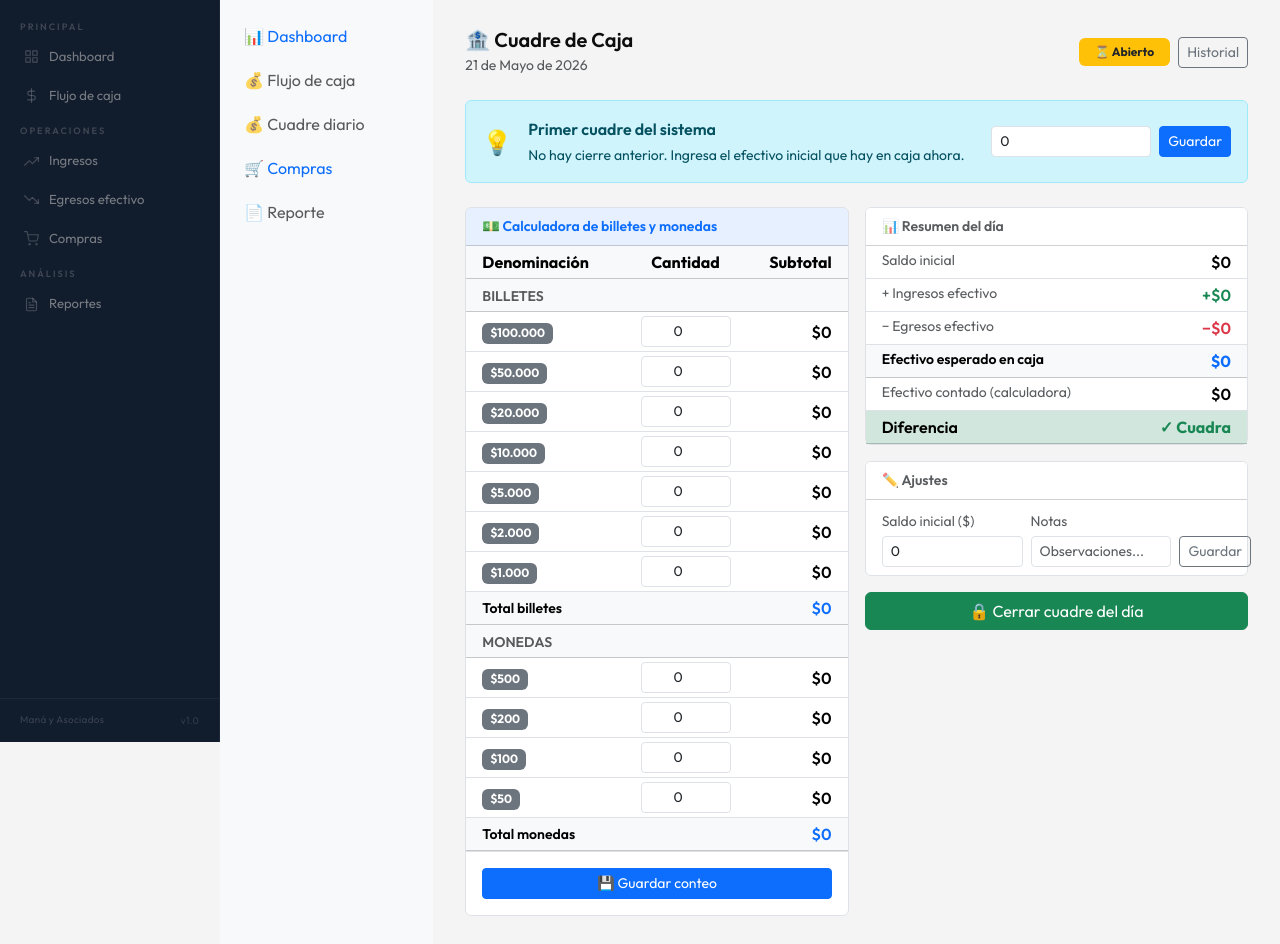
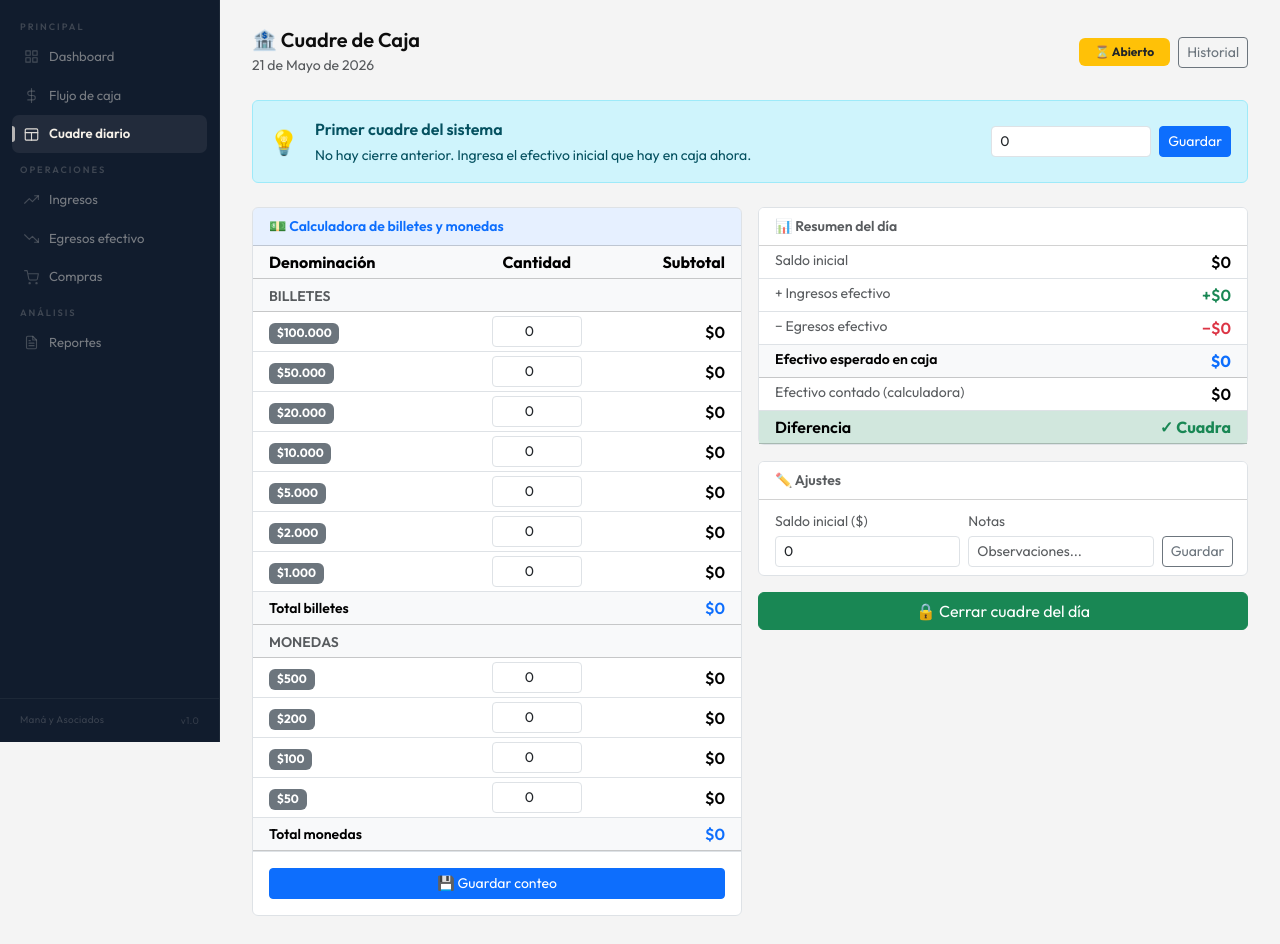
Before and after one commit to KellSoft/project-supermarket, a Django app: page /cash-closing/cuadre/ in a window 1280 px wide. Shown: the part 58-1002 px from the top of the page. Run offline with Django 5.2, Linux system fonts and the light colour scheme; data comes from the database, SQL or seed files in the repository; data that the repository does not hold is empty; some libraries are stand-ins or nearby versions.

Commit message:
feat: Add daily cash closing link to sidebar navigation

```diff
--- a/templates/partials/_sidebar.html
+++ b/templates/partials/_sidebar.html
@@ -20,6 +20,15 @@
           <path d="M17 5H9.5a3.5 3.5 0 0 0 0 7h5a3.5 3.5 0 0 1 0 7H6"/>
         </svg>
         <span>Flujo de caja</span>
+      </a>
+      <a href="{% url 'cash_closing:cash-closing' %}"
+        class="mana-nav-item {% if request.resolver_match.url_name == 'cash-closing' or request.resolver_match.url_name == 'cash-closing-history' %}active{% endif %}">
+        <svg class="mana-nav-icon" viewBox="0 0 24 24" fill="none" stroke="currentColor" stroke-width="1.8" stroke-linecap="round" stroke-linejoin="round">
+          <rect x="2" y="3" width="20" height="18" rx="2"/>
+          <line x1="2" y1="9" x2="22" y2="9"/>
+          <line x1="12" y1="9" x2="12" y2="21"/>
+        </svg>
+        <span>Cuadre diario</span>
       </a>
 
     </nav>
@@ -200,63 +209,3 @@
   .mana-sidebar::-webkit-scrollbar-track { background: transparent; }
   .mana-sidebar::-webkit-scrollbar-thumb { background: rgba(245,240,232,0.08); border-radius: 4px; }
 </style>
-<nav class="col-md-2 d-md-block bg-light sidebar py-3">
-  <ul class="nav flex-column gap-1 px-2">
-    <li class="nav-item">
-      <a class="nav-link d-flex align-items-center gap-2 rounded" href="/"> 📊 Dashboard </a>
-    </li>
-    <li class="nav-item">
-      <a
-        class="nav-link d-flex align-items-center gap-2 rounded {% if request.resolver_match.url_name == 'cash-flow' %}active fw-semibold{% else %}text-muted{% endif %}"
-        href="{% url 'cash_closing:cash-flow' %}"
-      >
-        💰 Flujo de caja
-      </a>
-    </li>
-
-    <li class="nav-item">
-      <a
-        class="nav-link d-flex align-items-center gap-2 rounded text-muted"
-        href="{% url 'cash_closing:cash-closing' %}"
-      >
-        💰 Cuadre diario
-      </a>
-    </li>
-    {% comment %}
-    <li class="nav-item">
-      <a
-        class="nav-link d-flex align-items-center gap-2 rounded {% if request.resolver_match.app_name == 'cash_closing' %}active fw-semibold{% else %}text-muted{% endif %}"
-        href="{% url 'cash_closing:income_list' %}"
-      >
-        💰 Ingresos
-      </a>
-    </li>
-    <li class="nav-item">
-      <a
-        class="nav-link d-flex align-items-center gap-2 rounded {% if request.resolver_match.url_name == 'expense_list' %}active fw-semibold{% else %}text-muted{% endif %}"
-        href="{% url 'cash_closing:expense_list' %}"
-      >
-        💸 Egresos efectivo
-      </a>
-    </li>
-    {% endcomment %}
-
-    <li class="nav-item">
-      <a
-        class="nav-link d-flex align-items-center gap-2 rounded"
-        href="{% url 'purchases:purchase_list' %}"
-      >
-        🛒 Compras
-      </a>
-    </li>
-
-    <li class="nav-item">
-      <a
-        class="nav-link d-flex align-items-center gap-2 rounded {% if request.resolver_match.app_name == 'reports' %}active fw-semibold{% else %}text-muted{% endif %}"
-        href="{% url 'reports:report_index' %}"
-      >
-        📄 Reporte
-      </a>
-    </li>
-  </ul>
-</nav>
```
